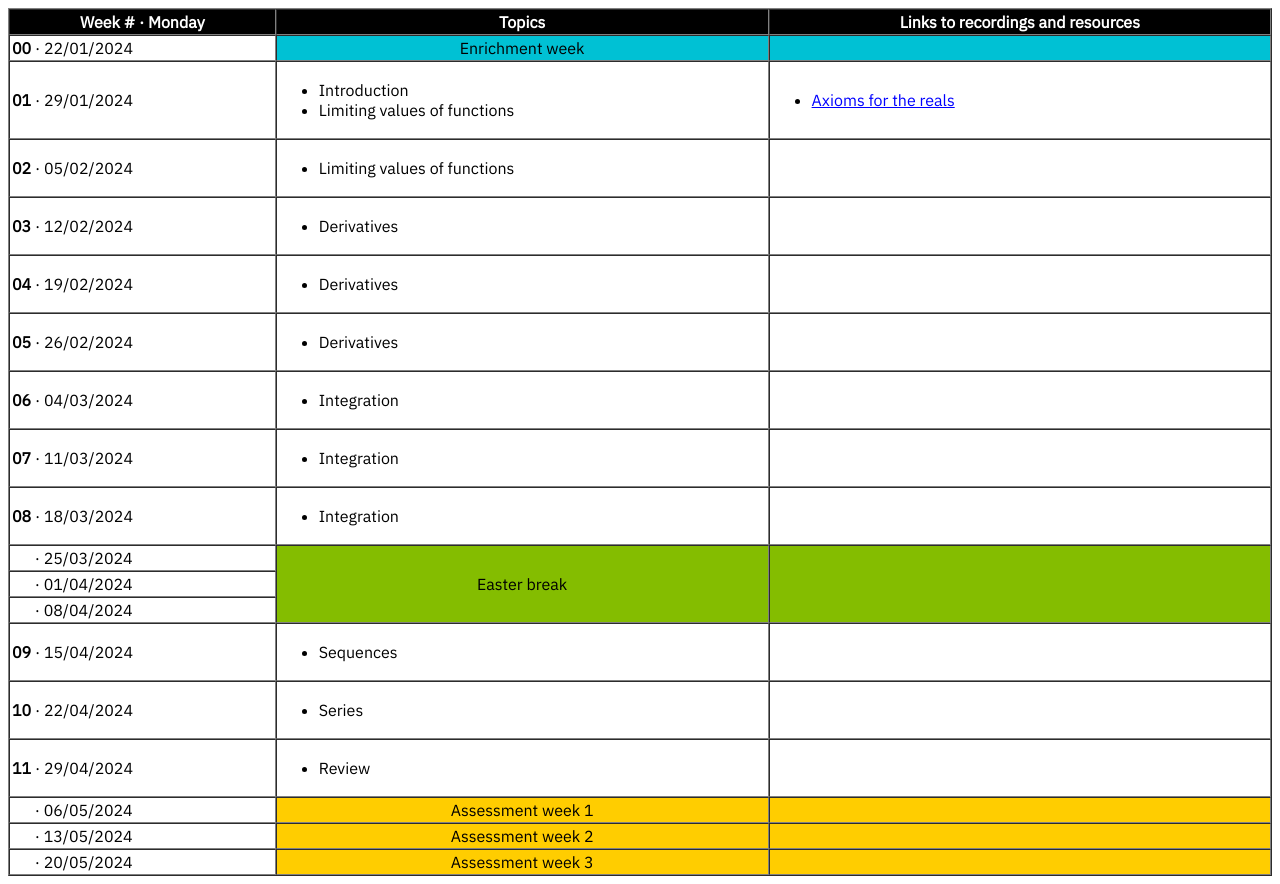
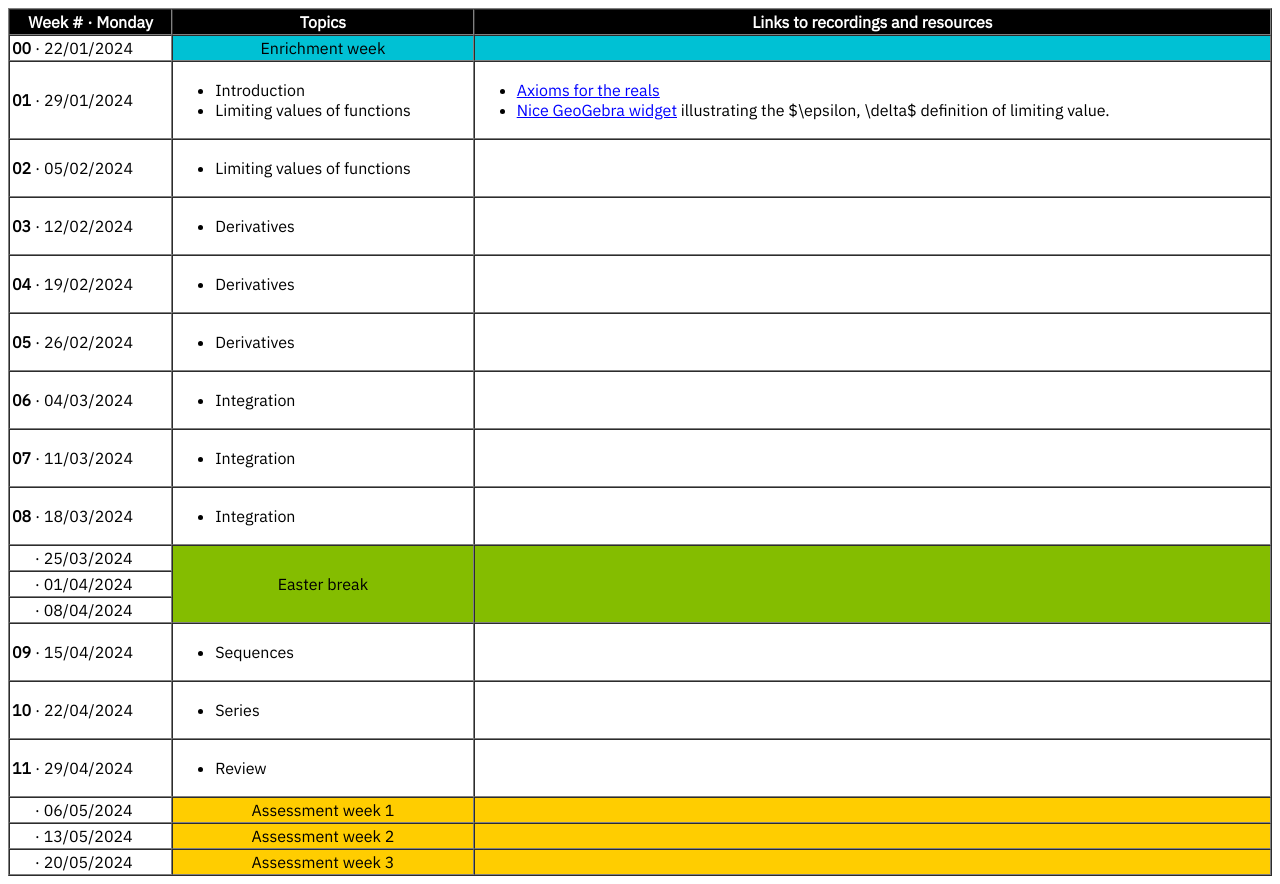
Before and after one commit to killianobrien/calc2324, a plain HTML site: page schedule/index.html in a window 1280 px wide. Drawn offline with Linux system fonts and the light colour scheme.

Commit message:
geogebra widget

```diff
--- a/schedule/index.html
+++ b/schedule/index.html
@@ -48,6 +48,9 @@ a:hover {
 				<ul>
 					<li>
 						<a href="../reals.html" target="_blank">Axioms for the reals</a>
+					</li>
+					<li>
+						<a href="https://www.geogebra.org/m/nnb5auut" target="_blank">Nice GeoGebra widget</a> illustrating the $\epsilon, \delta$ definition of limiting value.
 					</li>
 				</ul>
 			</td>
```
